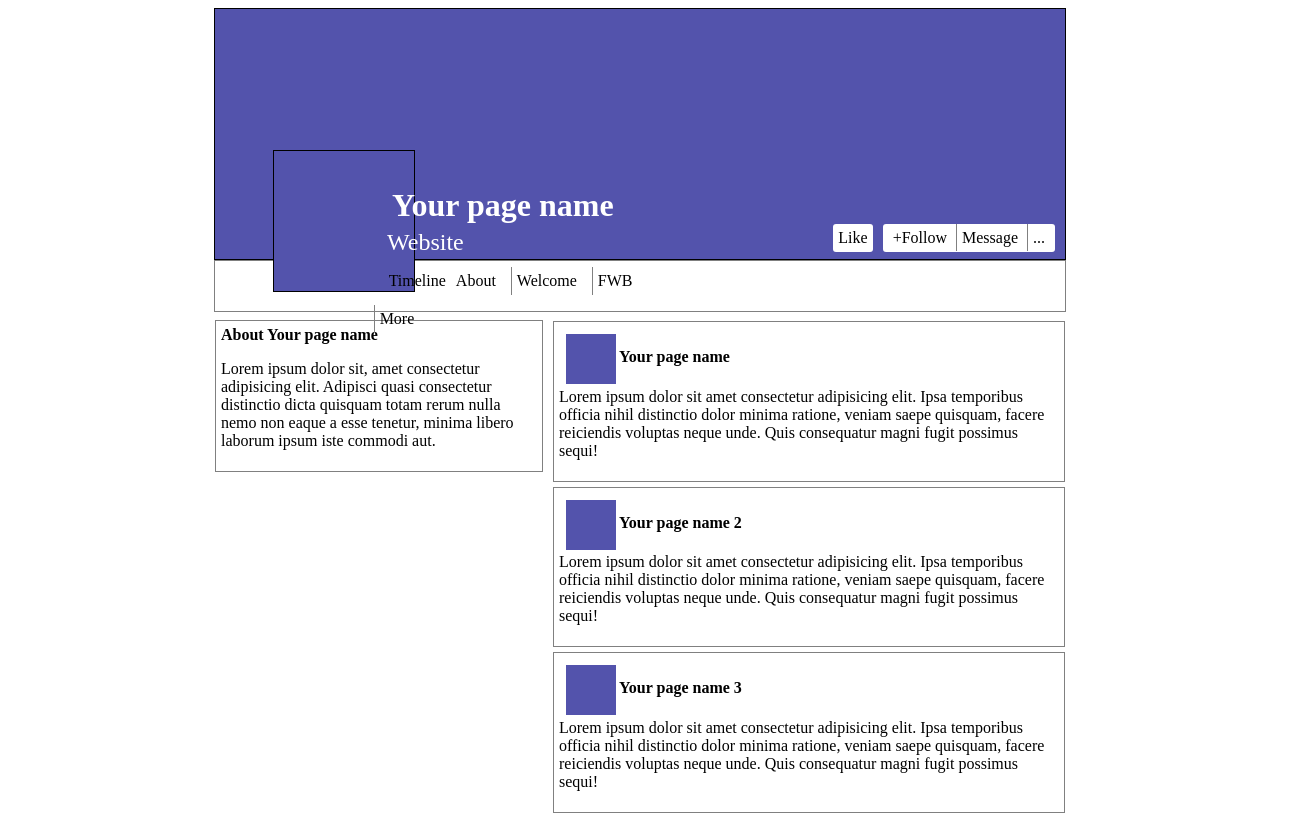
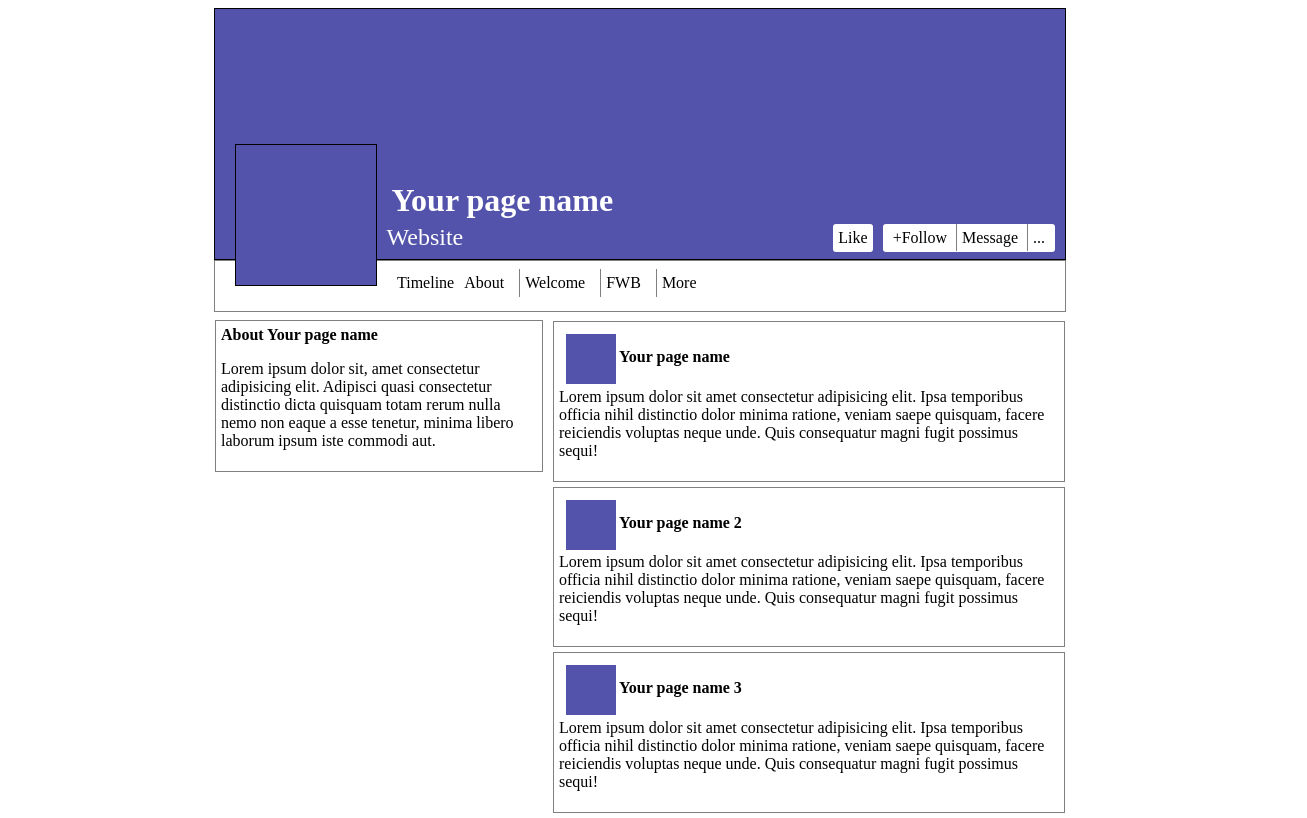
Before and after one commit to BenFeder/KenzieAcademy-Students-se-q1-social-network-header-BenFeder, a plain HTML site: page index.html in a window 1280 px wide. Shown: the whole page, 1307 px wide, since content can reach past the window. Drawn offline with Linux system fonts and the light colour scheme.

Commit message:
deploy: 8c849153b7094af0681364b5f1b8ad8eeeda60b1

```diff
--- a/css/main.css
+++ b/css/main.css
@@ -19,8 +19,8 @@
 .introWords {
   float: left;
   position: relative;
-  bottom: 130px;
-  right: 350px;
+  top: 140px;
+  right: 300px;
 }
 
 .introWords h1 {
@@ -54,8 +54,8 @@
   border: 1px solid black;
   float: left;
   position: relative;
-  bottom: 110px;
-  left: 265px;
+  top: 135px;
+  left: 20px;
 }
 
 .moreStuff {
@@ -90,13 +90,11 @@
   border-left: 1px solid grey;
 }
 
-.timelineButton {
+.navSection {
   float: left;
   position: relative;
-  right: 590px;
-  bottom: 50px;
-  padding: 5px;
-  margin: 5px;
+  top: 305px;
+  left: 620px;
 }
 
 .timelineButton:hover,
@@ -105,6 +103,15 @@
 .FWBbutton:hover,
 .moreButton:hover {
   font-weight: bold;
+}
+
+.timelineButton {
+  float: left;
+  position: relative;
+  right: 590px;
+  bottom: 50px;
+  padding: 5px;
+  margin: 5px;
 }
 
 .aboutButton {
--- a/index.html
+++ b/index.html
@@ -29,9 +29,22 @@
       </div>
 
       <div class="likeButton">Like</div>
+
+      <div class="blueProfileBox"></div>
+
+      <div class="navSection">
+        <div class="timelineButton">Timeline</div>
+        <div class="aboutButton">About</div>
+        <div class="welcomeButton">Welcome</div>
+        <div class="FWBbutton">FWB</div>
+        <div class="moreButton">More</div>
+      </div>
+
+      <div class="introWords">
+        <h1>Your page name</h1>
+        <h2>Website</h2>
+      </div>
     </div>
-
-    <div class="blueProfileBox"></div>
 
     <div class="whiteSpaceBelow">
       <div class="leftColumn">
@@ -78,16 +91,5 @@
         </div>
       </div>
     </div>
-
-    <div class="introWords">
-      <h1>Your page name</h1>
-      <h2>Website</h2>
-    </div>
-
-    <div class="timelineButton">Timeline</div>
-    <div class="aboutButton">About</div>
-    <div class="welcomeButton">Welcome</div>
-    <div class="FWBbutton">FWB</div>
-    <div class="moreButton">More</div>
   </body>
 </html>
```
